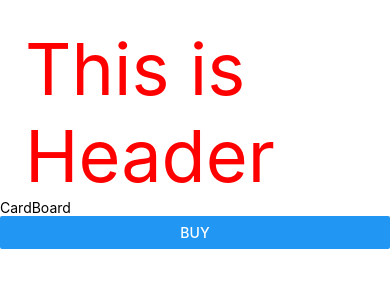
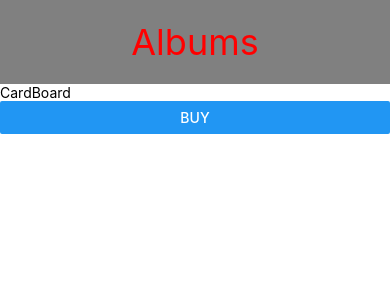
Before and after one commit to xJkit/RNAlbums, a React Native app: screen / in a window 390 px wide. Shown: the top 300 px of the page. Built offline with nearby package versions, Linux system fonts and the light colour scheme.

Commit message:
Add Flexbox styles in the header

```diff
--- a/src/App.js
+++ b/src/App.js
@@ -7,7 +7,7 @@ import CardSection from './components/CardSection';
 class App extends Component {
   render() {
     return (
-      <View style={styles}>
+      <View>
         <Header />
         <CardSection />
       </View>
@@ -15,9 +15,4 @@ class App extends Component {
   }
 }
 
-const styles = {
-  display: 'flex',
-  flexDirection: 'column',
-};
-
 export default App;
--- a/src/components/Header.js
+++ b/src/components/Header.js
@@ -1,21 +1,27 @@
 import React, { Component } from 'react';
-import { Text } from 'react-native';
+import { Text, View } from 'react-native';
 
 class Header extends Component {
   render() {
     return (
-      <Text style={styles.textStyles}>This is Header</Text>
+      <View style={styles.viewStyles}>
+        <Text style={styles.textStyles}>Albums</Text>
+      </View>
     );
   }
 }
 
 const styles = {
   textStyles: {
-    fontSize: 72,
+    fontSize: 36,
     color: 'red',
-    paddingTop: 25,
-    marginLeft: 25,
+    margin: 20,
   },
+  viewStyles: {
+    justifyContent: 'center',
+    alignItems: 'center',
+    backgroundColor: 'gray',
+  }
 };
 
 export default Header;
```
